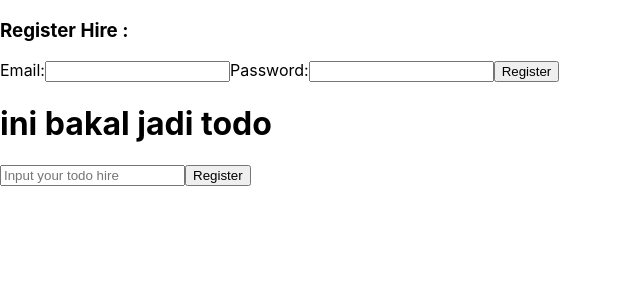
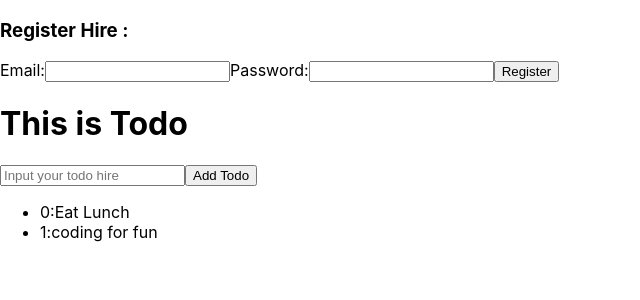
Before and after one commit to hariadiarief/bootcamp-ib-learn-react-form, a React (Create React App) app: page / in a window 1280 px wide. Shown: the top 300 px of the page, without its empty margins (0-640 px from the left). Built offline with nearby package versions, Linux system fonts and the light colour scheme.

Commit message:
add headler in todoApp

```diff
--- a/src/TodoApp/index.js
+++ b/src/TodoApp/index.js
@@ -1,12 +1,68 @@
 import React, { Component } from "react";
 
 class TodoApp extends Component {
+  constructor() {
+    super();
+
+    this.state = {
+      input: "",
+      todos: [
+        {
+          id: 0,
+          text: "Eat Lunch"
+        },
+        {
+          id: 1,
+          text: "coding for fun"
+        }
+      ]
+    };
+  }
+
+  handleTodoInput = event => {
+    this.setState({ input: event.target.value });
+  };
+
+  handleTodoSubmit = event => {
+    event.preventDefault();
+    console.log("TODO SUBMITED!", this.state.input);
+
+    const newTodo = {
+      id: this.state.todos.length,
+      text: this.state.input
+    };
+
+    const newTodos = this.state.todos.concat(newTodo);
+
+    this.setState({
+      input: "",
+      todos: newTodos
+    });
+  };
+
   render() {
     return (
       <div>
-        <h1>ini bakal jadi todo</h1>
-        <input type="text" placeholder="Input your todo hire" />
-        <input type="button" value="Register" />
+        <h1>This is Todo</h1>
+        <form onSubmit={this.handleTodoSubmit}>
+          <input
+            type="text"
+            placeholder="Input your todo hire"
+            onChange={this.handleTodoInput}
+            value={this.state.input}
+          />
+          <input type="submit" value="Add Todo" />
+        </form>
+
+        <ul>
+          {this.state.todos.map((todo, index) => {
+            return (
+              <li key={index}>
+                {todo.id}:{todo.text}
+              </li>
+            );
+          })}
+        </ul>
       </div>
     );
   }
```
